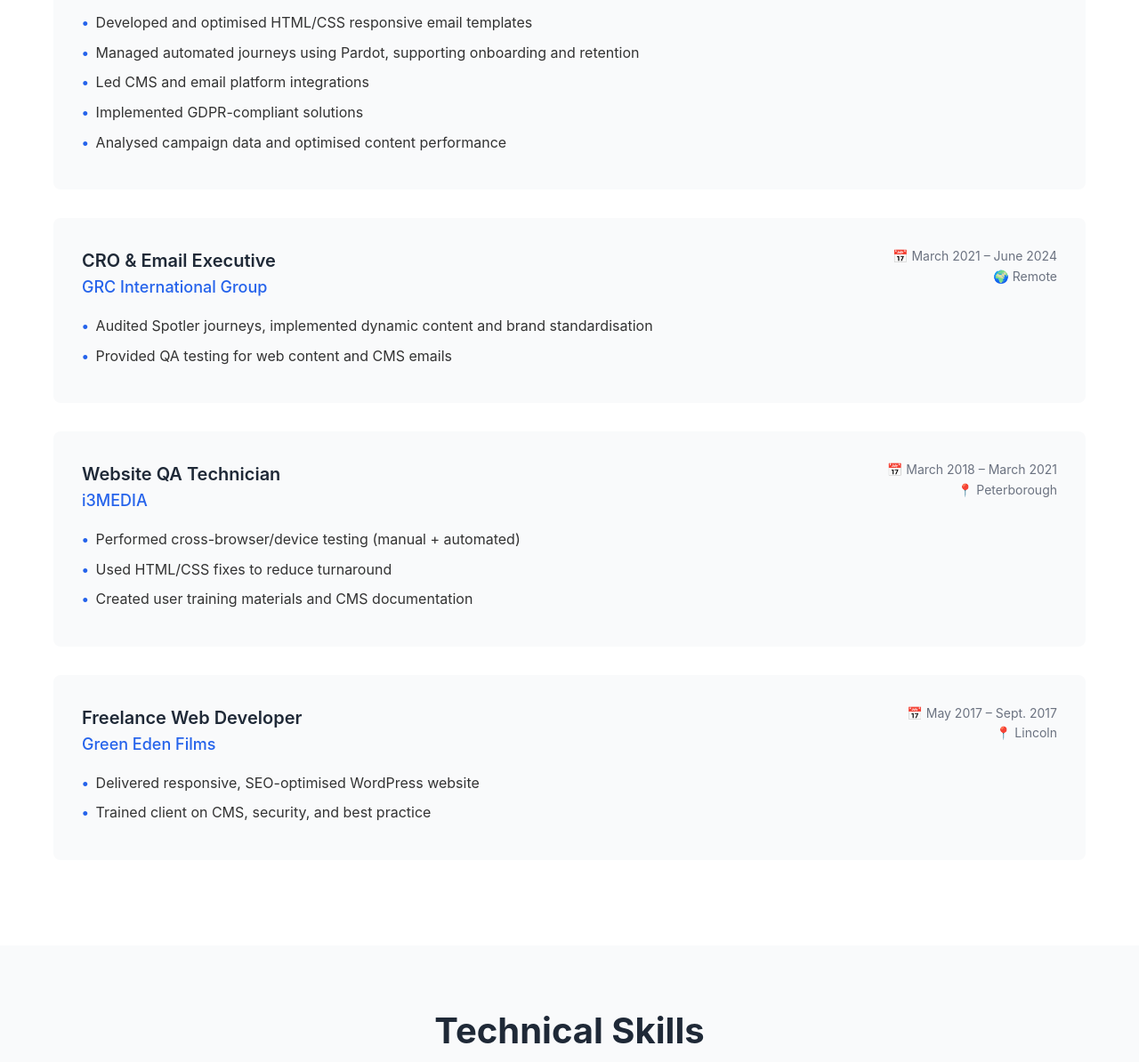
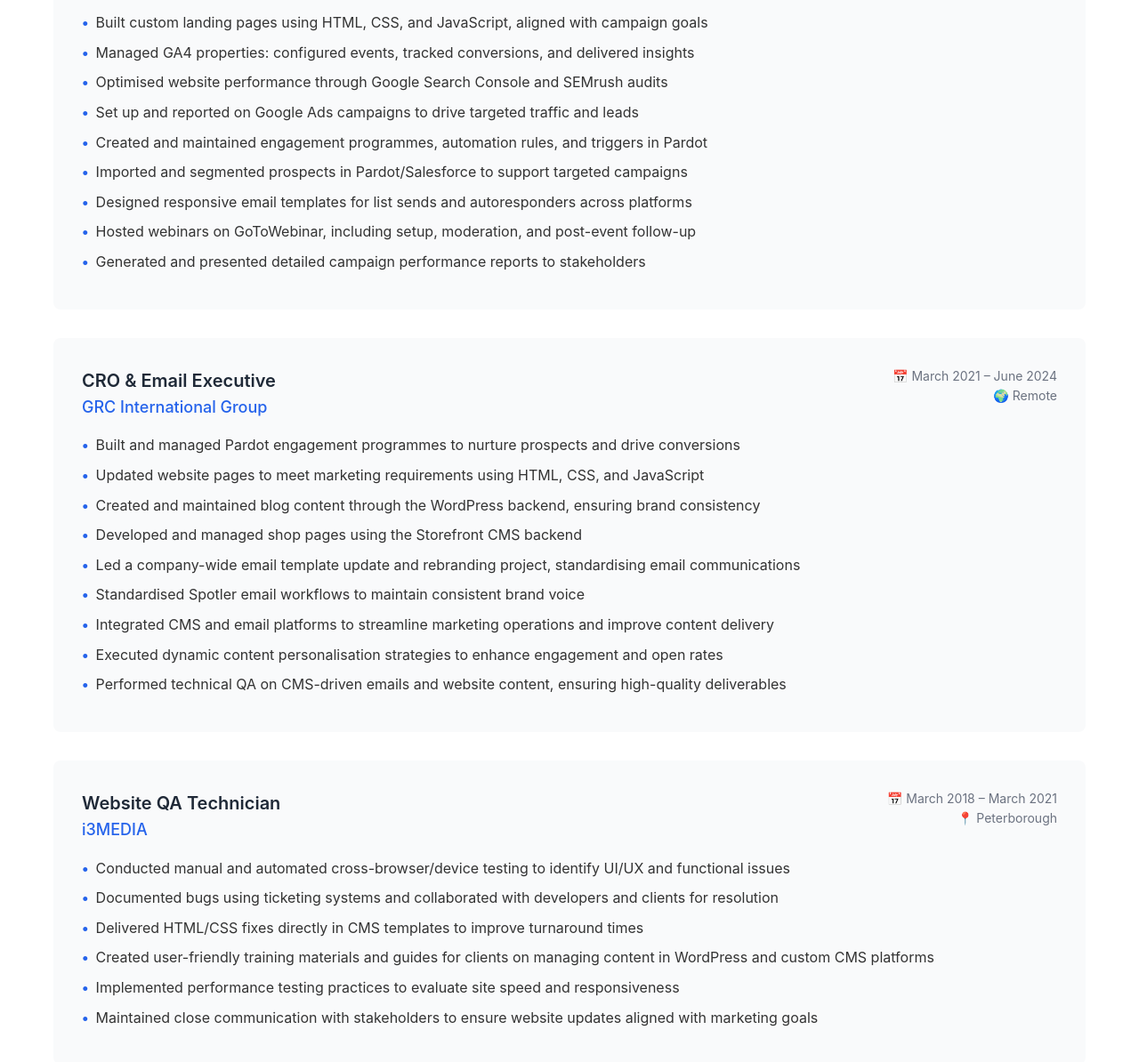
Before and after one commit to JamesBruceTech/it-specialist, a plain HTML site: page index.html in a window 1280 px wide. Shown: the part 3317-4511 px from the top of the page at 89% size. Drawn offline with Linux system fonts and the light colour scheme.

Commit message:
experience

```diff
--- a/index.html
+++ b/index.html
@@ -871,13 +871,17 @@
                         <div>🌍 Remote</div>
                     </div>
                 </div>
-                <ul>
-                    <li>Developed and optimised HTML/CSS responsive email templates</li>
-                    <li>Managed automated journeys using Pardot, supporting onboarding and retention</li>
-                    <li>Led CMS and email platform integrations</li>
-                    <li>Implemented GDPR-compliant solutions</li>
-                    <li>Analysed campaign data and optimised content performance</li>
-                </ul>
+                 <ul>
+            <li>Built custom landing pages using HTML, CSS, and JavaScript, aligned with campaign goals</li>
+            <li>Managed GA4 properties: configured events, tracked conversions, and delivered insights</li>
+            <li>Optimised website performance through Google Search Console and SEMrush audits</li>
+            <li>Set up and reported on Google Ads campaigns to drive targeted traffic and leads</li>
+            <li>Created and maintained engagement programmes, automation rules, and triggers in Pardot</li>
+            <li>Imported and segmented prospects in Pardot/Salesforce to support targeted campaigns</li>
+            <li>Designed responsive email templates for list sends and autoresponders across platforms</li>
+            <li>Hosted webinars on GoToWebinar, including setup, moderation, and post-event follow-up</li>
+            <li>Generated and presented detailed campaign performance reports to stakeholders</li>
+        </ul>
             </div>
 
             <div class="experience-item fade-in">
@@ -892,9 +896,16 @@
                     </div>
                 </div>
                 <ul>
-                    <li>Audited Spotler journeys, implemented dynamic content and brand standardisation</li>
-                    <li>Provided QA testing for web content and CMS emails</li>
-                </ul>
+            <li>Built and managed Pardot engagement programmes to nurture prospects and drive conversions</li>
+            <li>Updated website pages to meet marketing requirements using HTML, CSS, and JavaScript</li>
+            <li>Created and maintained blog content through the WordPress backend, ensuring brand consistency</li>
+            <li>Developed and managed shop pages using the Storefront CMS backend</li>
+            <li>Led a company-wide email template update and rebranding project, standardising email communications</li>
+            <li>Standardised Spotler email workflows to maintain consistent brand voice</li>
+            <li>Integrated CMS and email platforms to streamline marketing operations and improve content delivery</li>
+            <li>Executed dynamic content personalisation strategies to enhance engagement and open rates</li>
+            <li>Performed technical QA on CMS-driven emails and website content, ensuring high-quality deliverables</li>
+        </ul>
             </div>
 
             <div class="experience-item fade-in">
@@ -909,10 +920,13 @@
                     </div>
                 </div>
                 <ul>
-                    <li>Performed cross-browser/device testing (manual + automated)</li>
-                    <li>Used HTML/CSS fixes to reduce turnaround</li>
-                    <li>Created user training materials and CMS documentation</li>
-                </ul>
+            <li>Conducted manual and automated cross-browser/device testing to identify UI/UX and functional issues</li>
+            <li>Documented bugs using ticketing systems and collaborated with developers and clients for resolution</li>
+            <li>Delivered HTML/CSS fixes directly in CMS templates to improve turnaround times</li>
+            <li>Created user-friendly training materials and guides for clients on managing content in WordPress and custom CMS platforms</li>
+            <li>Implemented performance testing practices to evaluate site speed and responsiveness</li>
+            <li>Maintained close communication with stakeholders to ensure website updates aligned with marketing goals</li>
+        </ul>
             </div>
 
             <div class="experience-item fade-in">
@@ -927,9 +941,11 @@
                     </div>
                 </div>
                 <ul>
-                    <li>Delivered responsive, SEO-optimised WordPress website</li>
-                    <li>Trained client on CMS, security, and best practice</li>
-                </ul>
+            <li>Built a responsive, SEO-optimised website to establish the client’s online presence and drive engagement</li>
+            <li>Integrated Google Analytics to monitor website traffic and measure campaign effectiveness</li>
+            <li>Trained clients on CMS best practices, basic SEO, and secure website maintenance procedures</li>
+            <li>Incorporated client feedback iteratively to achieve a design that reflected the brand’s creative identity</li>
+        </ul>
             </div>
         </div>
     </section>
```
